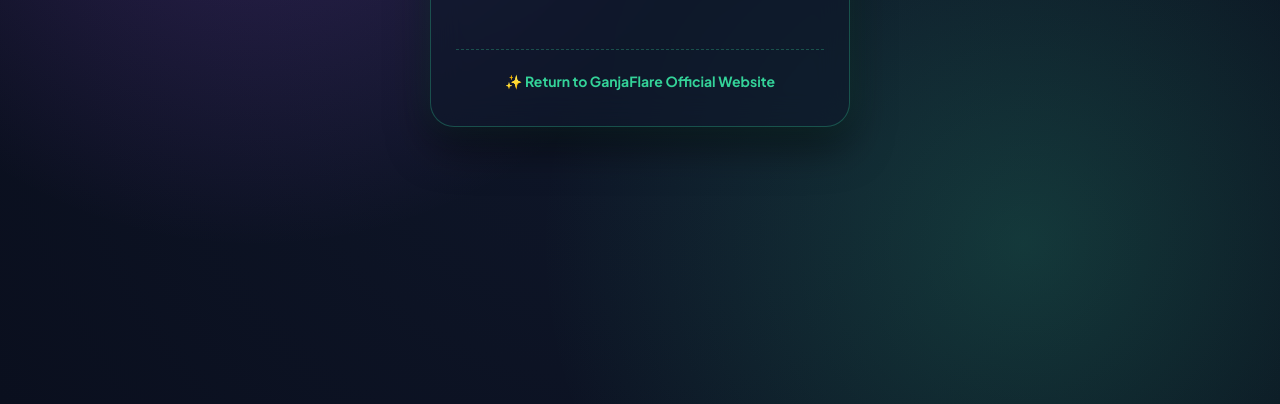
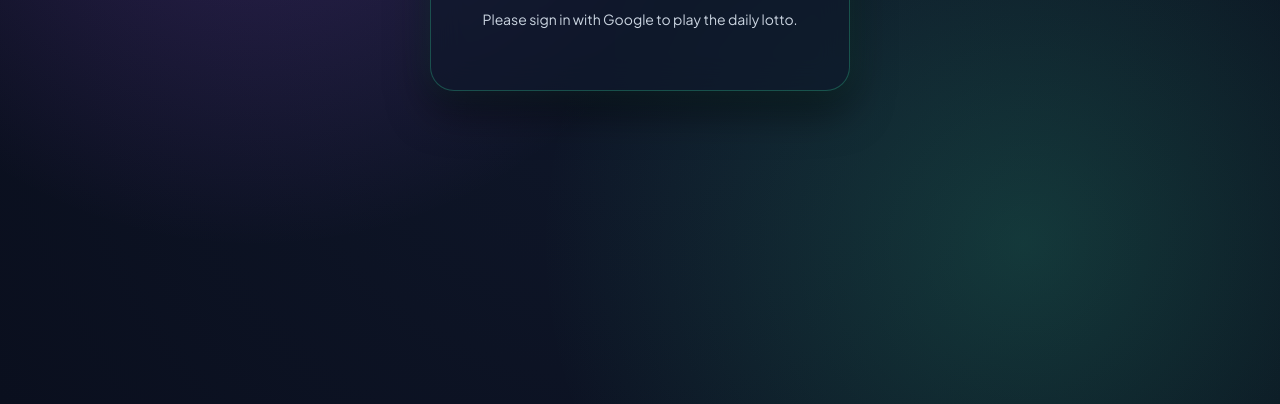
Before and after one commit to GanjaFlare/ganjaflare-lotto, a website: page index.html in a window 1280 px wide. Shown: the part 396-800 px from the top of the page. Drawn offline with Linux system fonts and the light colour scheme.

Commit message:
Add files via upload

```diff
--- a/index.html
+++ b/index.html
@@ -285,13 +285,6 @@
         <div id="g_id_onload" data-client_id="53876794554-8tdrpeeopmkmmv8tuicav3gev3724fd8.apps.googleusercontent.com" data-context="signin" data-ux_mode="popup" data-callback="handleCredentialResponse" data-auto_prompt="false"></div>
         <div class="g_id_signin" data-type="standard" data-shape="pill" data-theme="filled_black" data-text="signin_with" data-size="large" data-logo_alignment="left" style="display: flex; justify-content: center;"></div>
 
-        <div style="margin-top: 30px; border-top: 1px dashed var(--border-glow); padding-top: 20px; text-align: center;">
-            <a href="https://sites.google.com/view/ganjaflareen/home?authuser=0" class="return-link">
-               ✨ Return to GanjaFlare Official Website
-            </a>
-        </div>
-    </div>
-
     <div id="game-form">
         <div class="input-group">
             <label>Wallet address</label>
```
